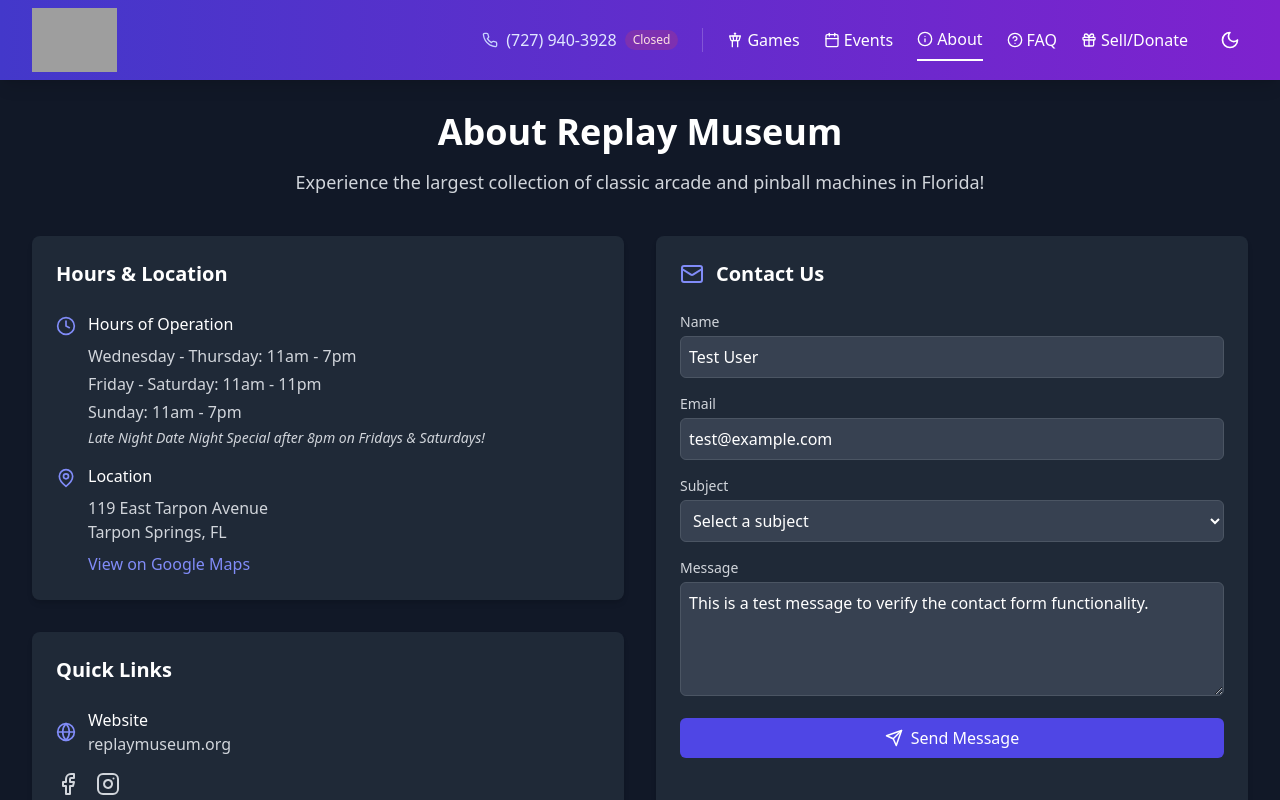
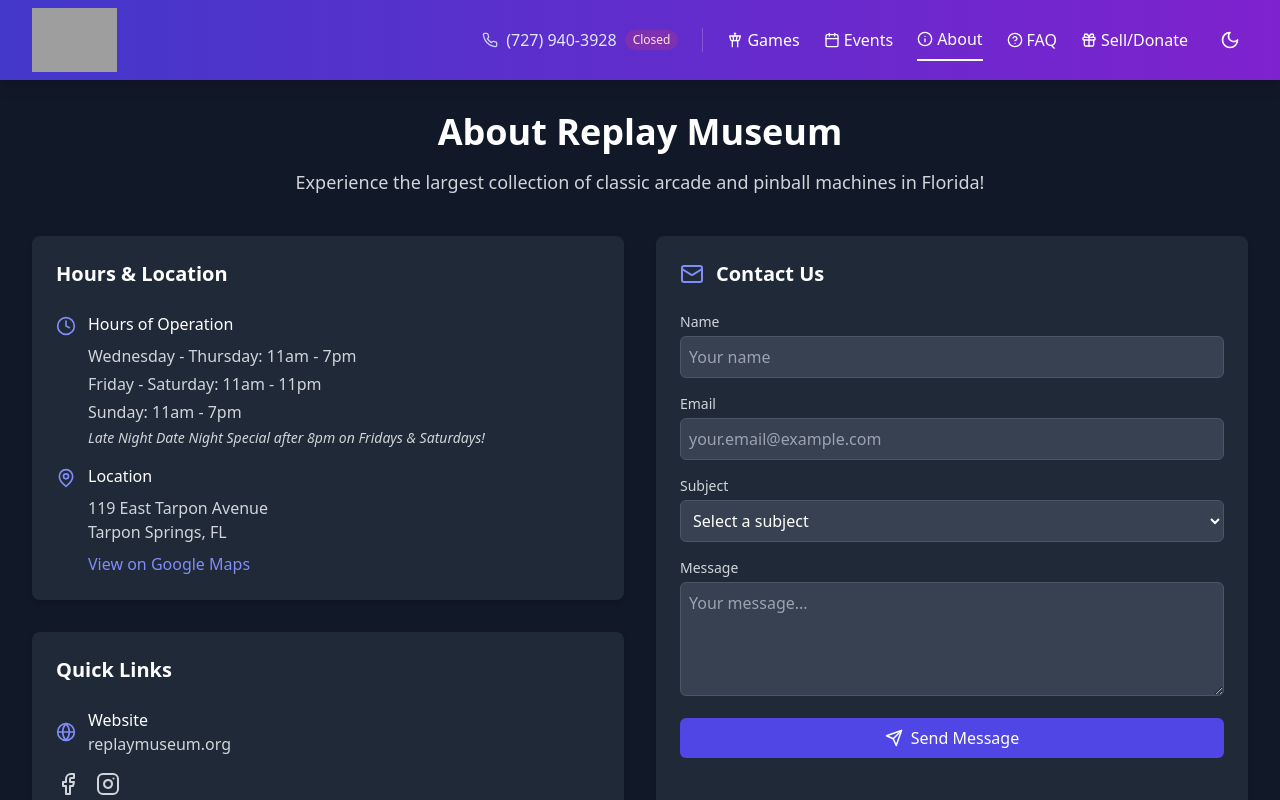
Before and after one commit to sposloerig/freeplay-florida-manager, a React (Vite) app: page /about in a window 1280 px wide. Shown: the top 800 px of the page. Built offline with nearby package versions, Linux system fonts and the light colour scheme; no server answers; the database is empty; grey boxes are pictures that could not be loaded.

Commit message:
Remove test data from contact form

```diff
--- a/src/components/ContactForm.tsx
+++ b/src/components/ContactForm.tsx
@@ -7,10 +7,10 @@ interface ContactFormProps {
 
 const ContactForm: React.FC<ContactFormProps> = ({ className = '' }) => {
   const [formData, setFormData] = useState({
-    name: 'Test User',
-    email: 'test@example.com',
-    subject: 'Test Contact Form',
-    message: 'This is a test message to verify the contact form functionality.',
+    name: '',
+    email: '',
+    subject: '',
+    message: '',
   });
 
   const [status, setStatus] = useState<{
@@ -54,7 +54,7 @@ const ContactForm: React.FC<ContactFormProps> = ({ className = '' }) => {
 
       setStatus({
         type: 'success',
-        message: 'Test message sent successfully! Check your email.',
+        message: 'Message sent successfully! We will get back to you soon.',
       });
       setFormData({
         name: '',
```
